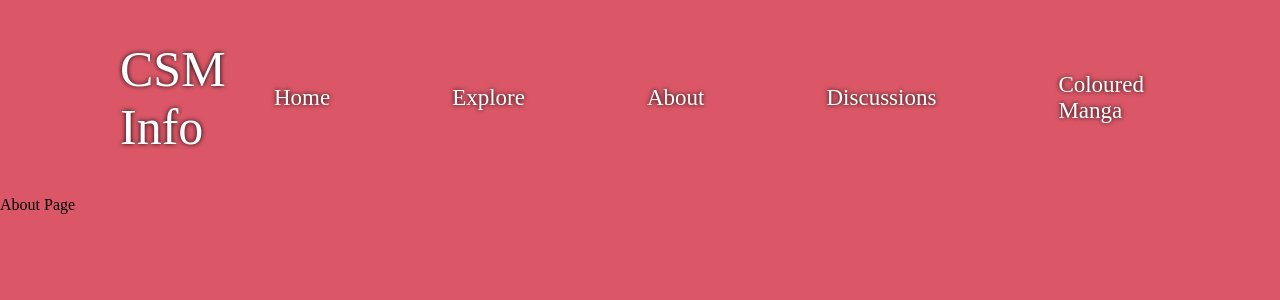
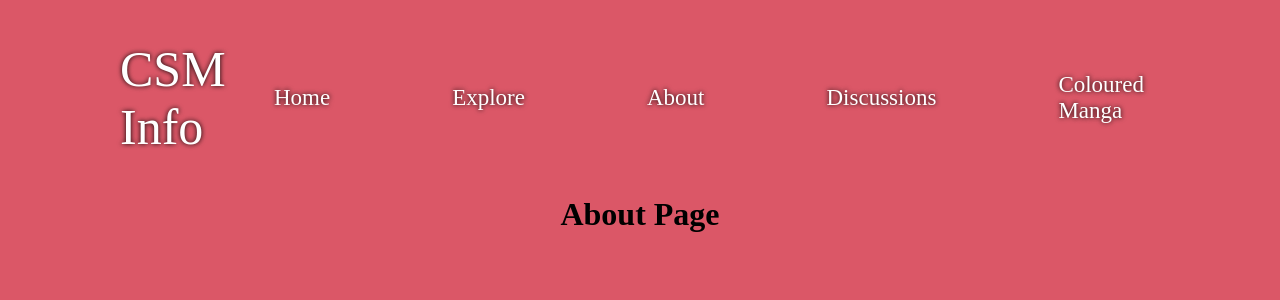
Before and after one commit to thanzeelhassan/csm-info, a React (Create React App) app: page /csm-info/about in a window 1280 px wide. Shown: the top 300 px of the page. Built offline with nearby package versions, Linux system fonts and the light colour scheme.

Commit message:
added some styling

```diff
--- a/src/Pages/AboutPage/AboutPage.css
+++ b/src/Pages/AboutPage/AboutPage.css
@@ -1,5 +1,7 @@
 .h1-class{
-    color: black;
+    color: white;
+    text-align: center;
+    margin-top: 20px;
 }
 
 .a-class{
--- a/src/Pages/AboutPage/AboutPage.jsx
+++ b/src/Pages/AboutPage/AboutPage.jsx
@@ -6,7 +6,9 @@ function AboutPage() {
   return (
     <div className='background fade-in'>
         <Navbar> </Navbar>
-        <div>About Page</div>
+        <div>
+          <h1 className='h1-class'>About Page</h1>
+        </div>
     </div>
   )
 }
--- a/src/Pages/Discussions/Discussions.css
+++ b/src/Pages/Discussions/Discussions.css
@@ -1,5 +1,5 @@
 .h1-class{
-    color: black;
+    color: white;
     text-align: center;
     margin-top: 20px;
 }
--- a/src/Pages/ExplorePage/ExplorePage.css
+++ b/src/Pages/ExplorePage/ExplorePage.css
@@ -1,5 +1,7 @@
 .h1-class{
-    color: black;
+    color: white;
+    text-align: center;
+    margin-top: 20px;
 }
 
 .a-class{
--- a/src/Pages/ExplorePage/ExplorePage.jsx
+++ b/src/Pages/ExplorePage/ExplorePage.jsx
@@ -1,11 +1,14 @@
 import React from 'react'
 import Navbar from '../../Components/Navbar/Navbar'
+import './ExplorePage.css'
 
 function ExplorePage() {
   return (
     <div className='background fade-in'>
         <Navbar> </Navbar>
-        <div>Explore Page</div>
+        <div>
+          <h1 className='h1-class'>Explore Page</h1>
+        </div>
     </div>
   )
 }
```
